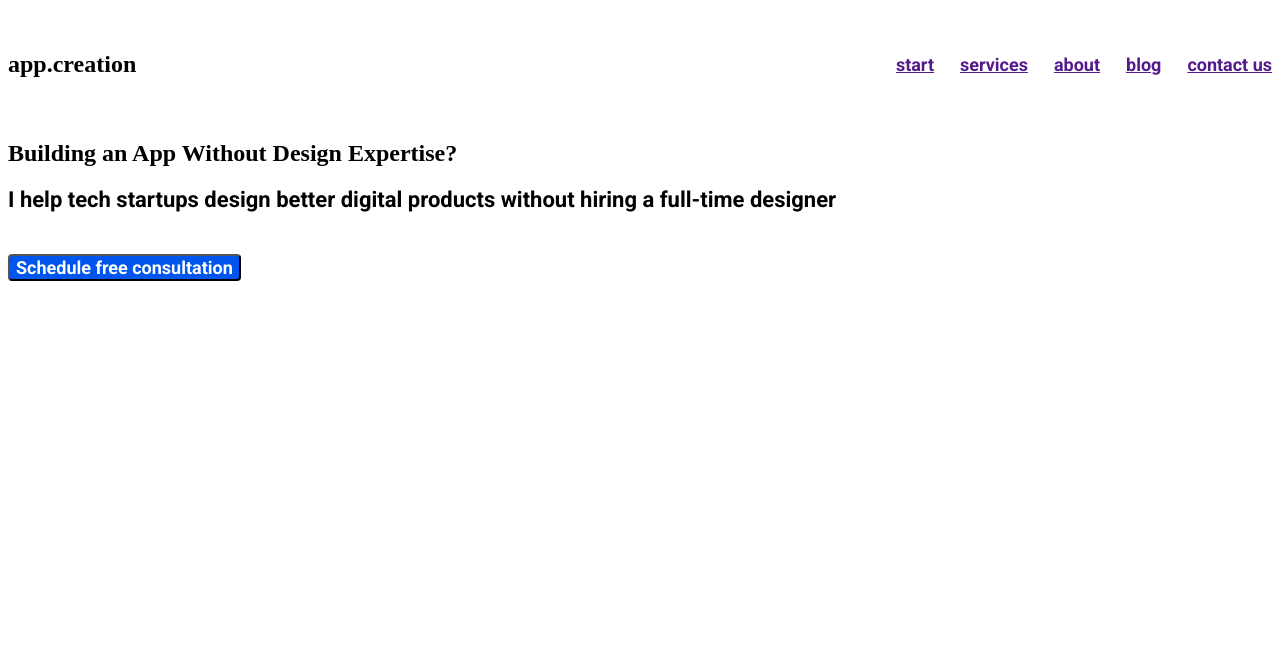
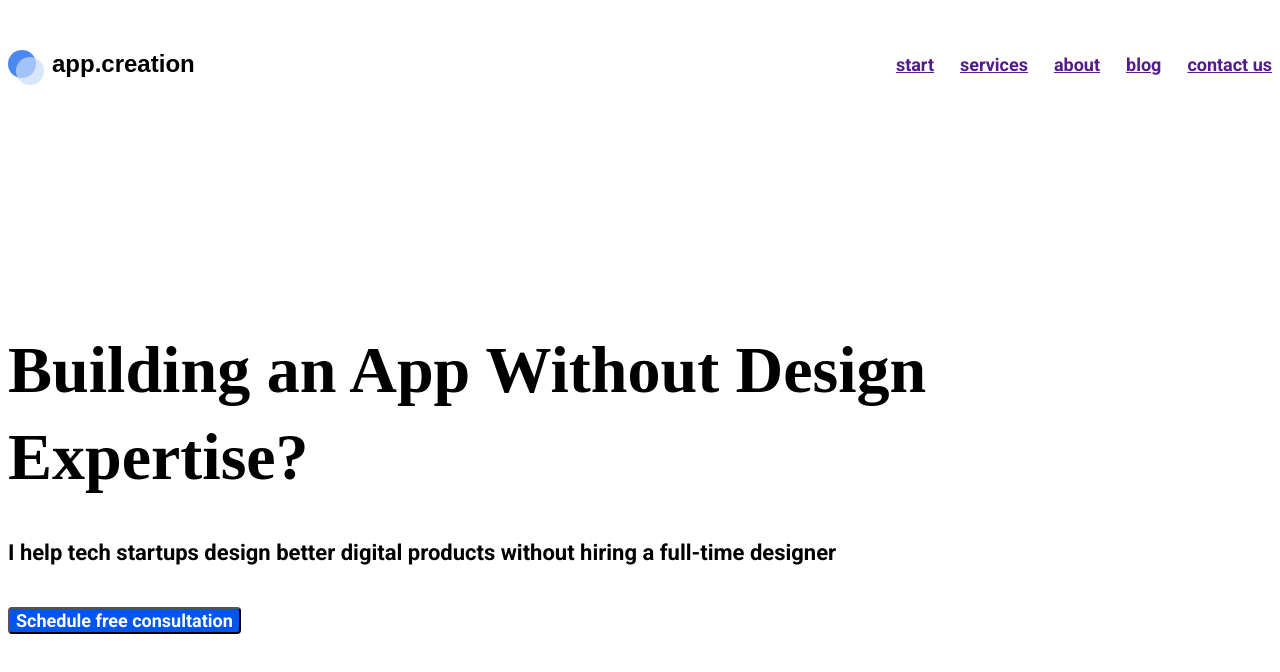
Before and after one commit to WebHeroSchool/HTML-CSS-2.0, a plain HTML site: page index.html in a window 1280 px wide. Drawn offline with Linux system fonts and the light colour scheme.

Commit message:
добавлен логотип

```diff
--- a/index.html
+++ b/index.html
@@ -9,7 +9,11 @@
 </head>
 <body>
 	<header class="header">
-		<div class="logo">app.creation</div>
+		<div class="logo">
+			<div class="logo__circle logo__circle_color_dark-blue"></div>
+			<div class="logo__circle logo__circle_color_blue"></div>
+		    app.creation
+	    </div>
 		<nav class="menu">
 			<a href="" class="menu__item">start</a>
 			<a href="" class="menu__item">services</a>
@@ -20,7 +24,7 @@
 	</header>
 	<section class="main-section">
 		<main class="main-content">
-			<h1 class="title" class="main-content__title">Building an App Without Design Expertise?</h1>
+			<h1 class="main-content__title">Building an App Without Design Expertise?</h1>
 			<p class="main-content__description">I help tech startups design better digital products without hiring a full-time designer</p>
 			<button class="main-content__button">Schedule free consultation</button>
 		</main>
--- a/style.css
+++ b/style.css
@@ -9,13 +9,33 @@
 
 .logo .menu{
 	display: inline-block;
+
 }
 .logo{
+	position: relative;
 	padding: 40px 0;
-	font-family: PT Serif;
-    font-weight: bold;
-    font-size: 24px;
-    line-height: 32px;
+	padding-left: 44px;
+    font: bold 24px/32px pt_serif, arial, helvetica, sans-serif;
+}
+.logo__circle{
+	width: 28px;
+	height: 28px;
+	position: absolute;
+	left: 0;
+	top: 50%;
+	transform: translateY(-50%);
+}
+.logo__circle_color_dark-blue{
+background:#0056EC;
+border-radius: 50%;
+opacity: .7;
+}
+.logo__circle_color_blue{
+	left: 8px;
+	top: 56%;
+	background: #C8DBFB;
+	border-radius: 50%;
+	opacity: .7;
 }
 .menu{
 	display: flex;
```
Also changed, not shown: img/logo.svg (added).
